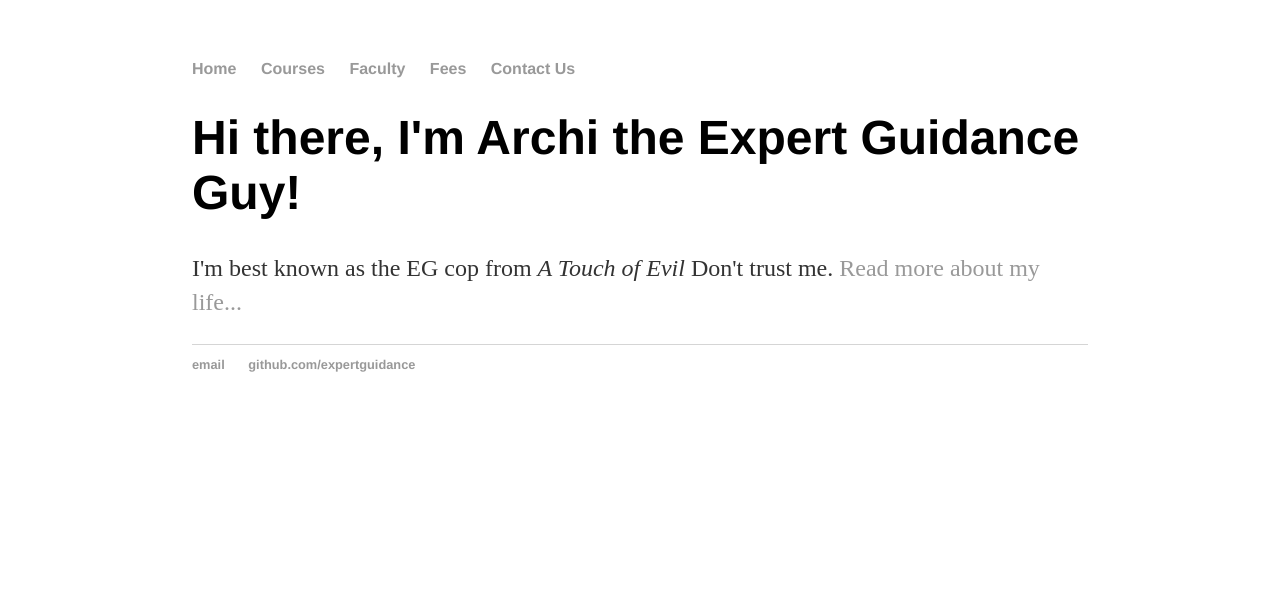
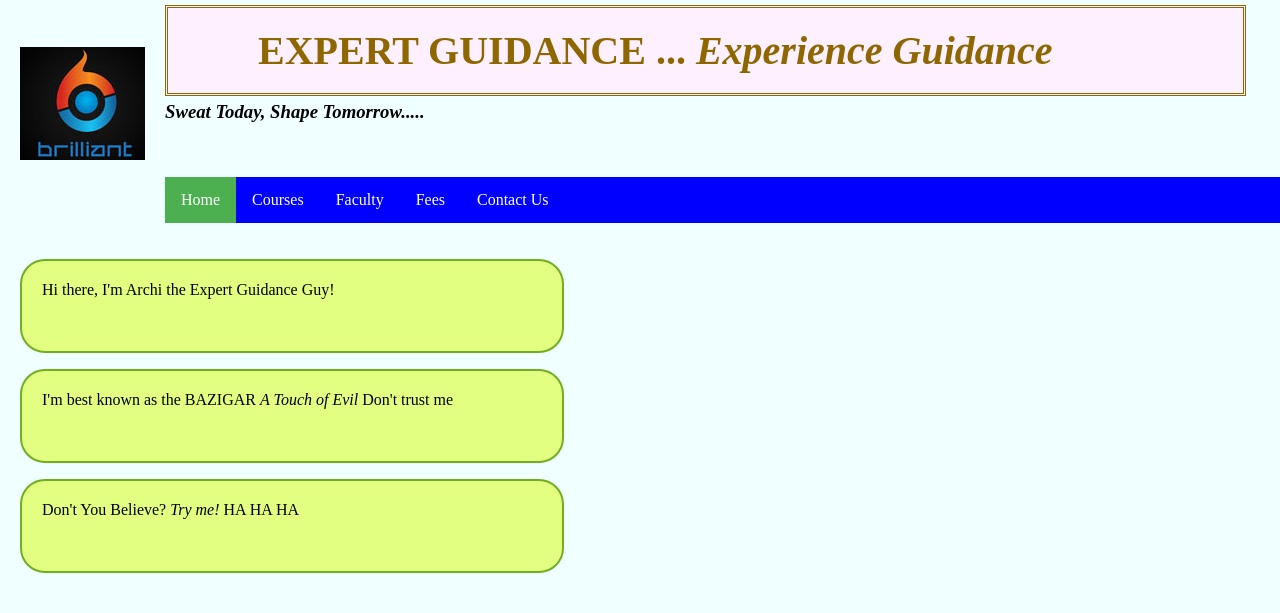
Before and after one commit to expertguidance/expertguidance.github.io, a plain HTML site: page index.html in a window 1280 px wide. Drawn offline with Linux system fonts and the light colour scheme.

Commit message:
Add files via upload

```diff
--- a/index.html
+++ b/index.html
@@ -1,31 +1,114 @@
 <!DOCTYPE html>
 <html>
 	<head>
-		<title>Archi, EG guy</title>
+		<title>Expert Guidance, Experience Guidance</title>
 		<!-- link to main stylesheet -->
-		<link rel="stylesheet" type="text/css" href="/css/main.css">
-	</head>
-	<body>
-		<nav>
-    		<ul>
-        		<li><a href="/">Home</a></li>
-	        	<li><a href="/Courses">Courses</a></li>
-        		<li><a href="/Faculty">Faculty</a></li>
-        		<li><a href="/Fees">Fees</a></li>
-        		<li><a href="/Contact Us">Contact Us</a></li>
+		<!--link rel="stylesheet" type="text/css" href="css/main.css" -->
+
+
+<style>
+
+body{
+margin:0;
+padding:0;
+background-color: rgb(240,255,255);
+}
+
+#logo{
+float:left;
+margin:20px 20px 20px 20px;
+}
+
+#rcorner {
+    background-color: rgb(226, 255, 129);
+    border-radius: 25px;
+    border: 2px solid #73AD21;
+    padding: 20px;
+    width: 500px;
+    height: 50px;
+}
+#contentpadding {
+padding:20px 20px 20px 20px;
+}
+
+
+archi {
+
+    background-color: rgb(255, 240, 255);
+    padding-top: 20px;
+    padding-right: 50px;
+    padding-bottom: 20px;
+    padding-left: 90px;
+}
+archi.double {border-style: double;}
+
+h1{
+color: rgb(142, 103, 0);
+}
+
+ul {
+    list-style-type: none;
+    margin: 0;
+    padding: 0;
+    overflow: hidden;
+    background-color: Blue;
+}
+
+li {
+    float: left;
+}
+
+li a {
+    display: block;
+    color: white;
+    text-align: center;
+    padding: 14px 16px;
+    text-decoration: none;
+}
+
+li a:hover:not(.active) {
+    background-color: Orange;
+}
+
+.active {
+    background-color: #4CAF50;
+}
+}
+</style>
+
+
+</head>
+
+
+<body>
+
+		<img id="logo" src="eg.png" alt="Expert Guidance logo" />
+		<h1 style="font-size:250%;">
+			<archi class="double"> EXPERT GUIDANCE ... <em> Experience Guidance</em><archi>
+		</h1>
+
+			<h3><i>Sweat Today, Shape Tomorrow.....</i></h3><br><br>
+	    	<ul>
+        		<li><a class="active" href="/">Home</a></li>
+	        	<li><a href="#">Courses</a></li>
+        		<li><a href="#">Faculty</a></li>
+        		<li><a href="#">Fees</a></li>
+        		<li><a href="#">Contact Us</a></li>
     		</ul>
-		</nav>
-		<div class="container">
-    		<div class="blurb">
-        		<h1>Hi there, I'm Archi the Expert Guidance Guy!</h1>
-				<p>I'm best known as the EG cop from <em>A Touch of Evil</em> Don't trust me. <a href="/about">Read more about my life...</a></p>
-    		</div><!-- /.blurb -->
-		</div><!-- /.container -->
-		<footer>
+
+
+			<div id="contentpadding">
+
+        			<p id="rcorner">Hi there, I'm Archi the Expert Guidance Guy! </p>
+				<p id="rcorner">I'm best known as the BAZIGAR <em>A Touch of Evil</em> Don't trust me </p>
+				<p id="rcorner">Don't You Believe? <em>Try me!</em> HA HA HA </p>
+			</div>
+
+    		<!--
     		<ul>
         		<li><a href="mailto:archisman4u@gmail.com">email</a></li>
-        		<li><a href="https://github.com/expertguidance">github.com/expertguidance</a></li>
+        		<li><a href="http://expertguidance.github.com">Expert Guidance &copy;</a></li>
 			</ul>
-		</footer>
+		-->
 	</body>
 </html>
```
